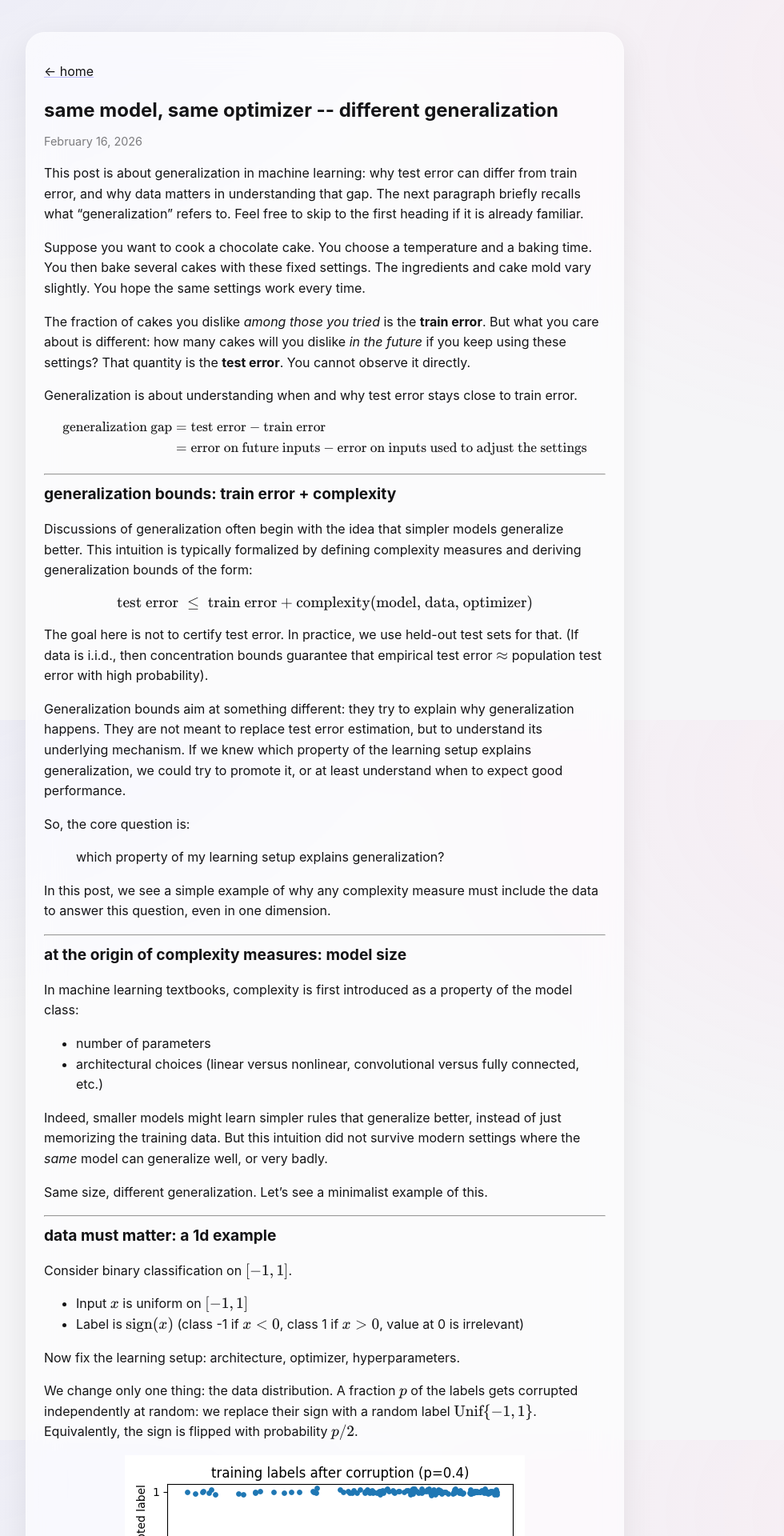
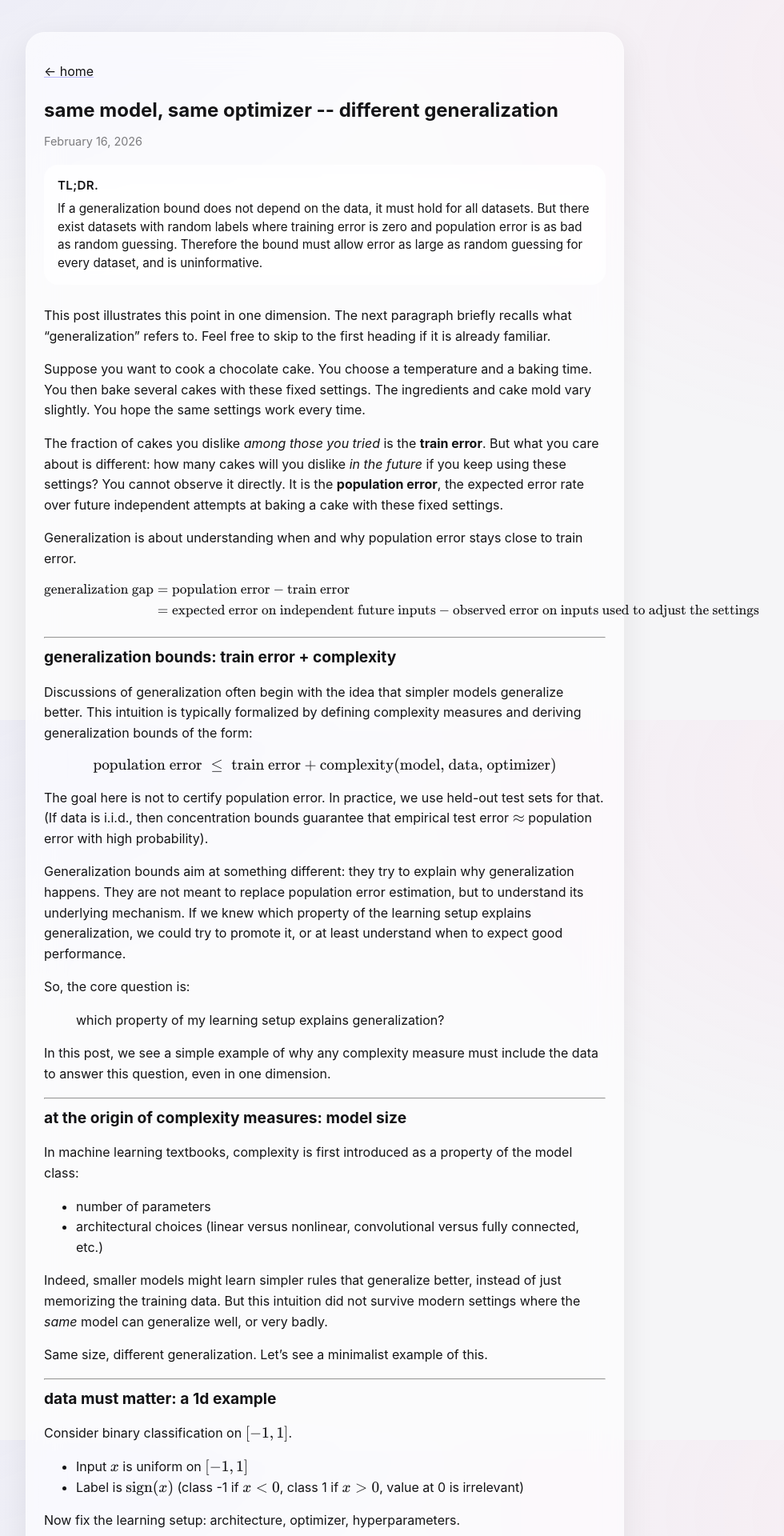
Before and after one commit to dimension-one/dimension-one.github.io, a Jekyll site: the page built from _posts/2026-02-16-post-1.md, in a window 1280 px wide. Shown: the top 1920 px of the page at 80% size, without its empty margins (234-1214 px from the left). Built offline with Jekyll 4.4.1, drawn with Linux system fonts in a browser that asks for light colours; some of the changed text lies outside the part shown.

Commit message:
Add TLDR, test error -> population error, define Bayes error

```diff
--- a/_posts/2026-02-16-post-1.md
+++ b/_posts/2026-02-16-post-1.md
@@ -7,9 +7,17 @@ categories: blog
 slug: data-dependence-generalization
 ---
 
-This post is about generalization in machine learning:
-why test error can differ from train error,
-and why data matters in understanding that gap.
+<div class="tldr">
+  <strong>TL;DR.</strong>
+  If a generalization bound does not depend on the data,
+  it must hold for all datasets.
+  But there exist datasets with random labels
+  where training error is zero and population error is as bad as random guessing.
+  Therefore the bound must allow error as large as random guessing
+  for every dataset, and is uninformative.
+</div>
+
+This post illustrates this point in one dimension.
 The next paragraph briefly recalls what “generalization” refers to.
 Feel free to skip to the first heading if it is already familiar.
 
@@ -22,17 +30,17 @@ You hope the same settings work every time.
 The fraction of cakes you dislike *among those you tried* is the **train error**.
 But what you care about is different:
 how many cakes will you dislike *in the future* if you keep using these settings?
-That quantity is the **test error**.
-You cannot observe it directly.
+You cannot observe it directly. It is the **population error**,
+the expected error rate over future independent attempts at baking a cake with these fixed settings.
 
-Generalization is about understanding when and why test error stays close to train error.
+Generalization is about understanding when and why population error stays close to train error.
 
 {::nomarkdown}
 $$
 {\small
 \begin{aligned}
-\text{generalization gap} &= \text{test error} - \text{train error}\\
-&= \text{error on future inputs} - \text{error on inputs used to adjust the settings}
+\text{generalization gap} &= \text{population error} - \text{train error}\\
+&= \text{expected error on independent future inputs} - \text{observed error on inputs used to adjust the settings}
 \end{aligned}
 }
 $$
@@ -47,17 +55,17 @@ This intuition is typically formalized by defining complexity measures and deriv
 
 {::nomarkdown}
 $$
-\text{test error} \;\le\; \text{train error} + \text{complexity(model, data, optimizer)}
+\text{population error} \;\le\; \text{train error} + \text{complexity(model, data, optimizer)}
 $$
 {:/nomarkdown}
 
-The goal here is not to certify test error.
+The goal here is not to certify population error.
 In practice, we use held-out test sets for that.
-(If data is i.i.d., then concentration bounds guarantee that empirical test error {::nomarkdown}$\approx${:/nomarkdown} population test error with high probability).
+(If data is i.i.d., then concentration bounds guarantee that empirical test error  {::nomarkdown}$\approx${:/nomarkdown} population error with high probability).
 
 Generalization bounds aim at something different:
 they try to explain why generalization happens.
-They are not meant to replace test error estimation,
+They are not meant to replace population error estimation,
 but to understand its underlying mechanism.
 If we knew which property of the learning setup explains generalization,
 we could try to promote it, or at least understand when to expect good performance.
@@ -123,15 +131,15 @@ As $p$ increases, the function must oscillate more and more to fit the training
 Each hidden unit introduces one breakpoint: $x \mapsto \sigma(wx + b)$ changes slope at $-b/w$.
 
 We aim to train until near interpolation,
-so the generalization gap is simply the test error.
+so the generalization gap is simply the population error.
 
-What should the test error be?
+What should the population error be?
 
 On the {::nomarkdown}$p${:/nomarkdown} fraction of corrupted labels:
 nothing beats random guessing, and population error there should be $1/2$.
 On the {::nomarkdown}$1-p${:/nomarkdown} fraction of clean labels:
 the sign function is optimal, with error $0$.
-So the best possible test error we can observe is:
+So the best possible population error we can observe, called Bayes error, is:
 
 {::nomarkdown}
 $$
@@ -155,7 +163,7 @@ rng_xte = np.random.default_rng(5)     # different RNGs for train/test/corruptio
 rng_ytr = np.random.default_rng(6)
 rng_yte = np.random.default_rng(7)
 
-n_train, n_test = 32, 1000 # n_test large enough to sample [-1,1] with high resolution and get accurate test error estimate
+n_train, n_test = 32, 1000 # n_test large enough to sample [-1,1] with high resolution and get accurate population error estimate
 width = 1024  # wide enough to interpolate at p=1 (n_train << width)
 ps = np.linspace(0, 1.0, 11) # label corruption levels to sweep over
 
@@ -215,12 +223,12 @@ for p in ps:
 
 plt.figure(figsize=(5,3))
 plt.plot(ps, train_err, "o-", label="train")
-plt.plot(ps, test_err, "o-", label="test")
+plt.plot(ps, test_err, "o-", label="population")
 plt.axhline(0.5, ls="--", color="gray", label="random chance")
 plt.plot(ps, ps/2, "k--", label="Bayes optimal")  # Bayes error = p/2
 plt.xlabel("label corruption p")
 plt.ylabel("error")
-plt.title("train/test error vs label corruption")
+plt.title("train/population error vs label corruption")
 plt.ylim(-0.05, 1.05)
 plt.legend()
 plt.tight_layout()
@@ -229,17 +237,17 @@ plt.show()
 
 ---
 
-## what happens: model fits everything, test error depends on data
+## what happens: model fits everything, population error depends on data
 
 We obtain the next plot.
 
-![train/test error vs label corruption]({{ "/assets/images/post-1/data_dependence_1d_results.png" | relative_url }})
+![train/population error vs label corruption]({{ "/assets/images/post-1/data_dependence_1d_results.png" | relative_url }})
 
 
 Two observations:
 
 - train error is near 0 for all {::nomarkdown}$p${:/nomarkdown}: the model fits everything, even pure noise;
-- test error tracks the Bayes error {::nomarkdown}$p/2${:/nomarkdown}.
+- population error tracks the Bayes error {::nomarkdown}$p/2${:/nomarkdown}.
 
 Same model, same optimizer, but different data leads to different generalization.
 
@@ -255,23 +263,30 @@ Suppose a bound of the form:
 
 {::nomarkdown}
 $$
-\text{test error} \le \text{train error} + \text{complexity(model, data, optimizer)}.
+\text{population error} \le \text{train error} + \text{complexity(model, data, optimizer)}.
 $$
 {:/nomarkdown}
 
-Suppose the complexity measure does **not** depend on the data.
+Suppose the complexity measure does **not** depend on the labels.
+Then it must upper bound the generalization gap for all possible label assignments, including completely corrupted ones.
+But in that case, no model can beat random guessing.
+Because the complexity term does not depend on the labels, once it is forced to be at least 1/2 in the fully corrupted case, it is at least 1/2 for every dataset.
+The bound is therefore uninformative.
+Let us see this in more detail.
+
 From the experiment we have:
 
 {::nomarkdown}
 $$
 \text{gap} =
-\text{test error} - \text{train error} \approx p/2 - 0 = p/2
+\text{population error} - \text{train error} \approx p/2 - 0 = p/2
 $$
 {:/nomarkdown}
 
 for all {::nomarkdown}$p${:/nomarkdown}.
 If the complexity term is independent of {::nomarkdown}$p${:/nomarkdown},
 it must bound this gap from above for {::nomarkdown}$p=1${:/nomarkdown}.
+In other words, it must work even when the labels are completely random.
 That implies:
 
 {::nomarkdown}
--- a/assets/style.css
+++ b/assets/style.css
@@ -217,3 +217,29 @@ details.details[open] > *:not(summary){
     border-top-color: rgba(255,255,255,.12);
   }
 }
+
+
+.tldr{
+  background: rgba(var(--card), var(--alpha));
+  border: 1px solid rgba(255,255,255,.22);
+  border-radius: 18px;
+  padding: 14px 16px;
+  margin: 18px 0 26px 0;
+  backdrop-filter: saturate(180%) blur(18px);
+  -webkit-backdrop-filter: saturate(180%) blur(18px);
+  font-size: .95rem;
+  line-height: 1.5;
+}
+
+.tldr strong{
+  display:block;
+  margin-bottom:6px;
+  font-weight:600;
+  letter-spacing:.02em;
+}
+
+@media (prefers-color-scheme: dark){
+  .tldr{
+    border-color: rgba(255,255,255,.16);
+  }
+}
```
Also changed, not shown: assets/images/post-1/data_dependence_1d_results.png, 1 other file.
